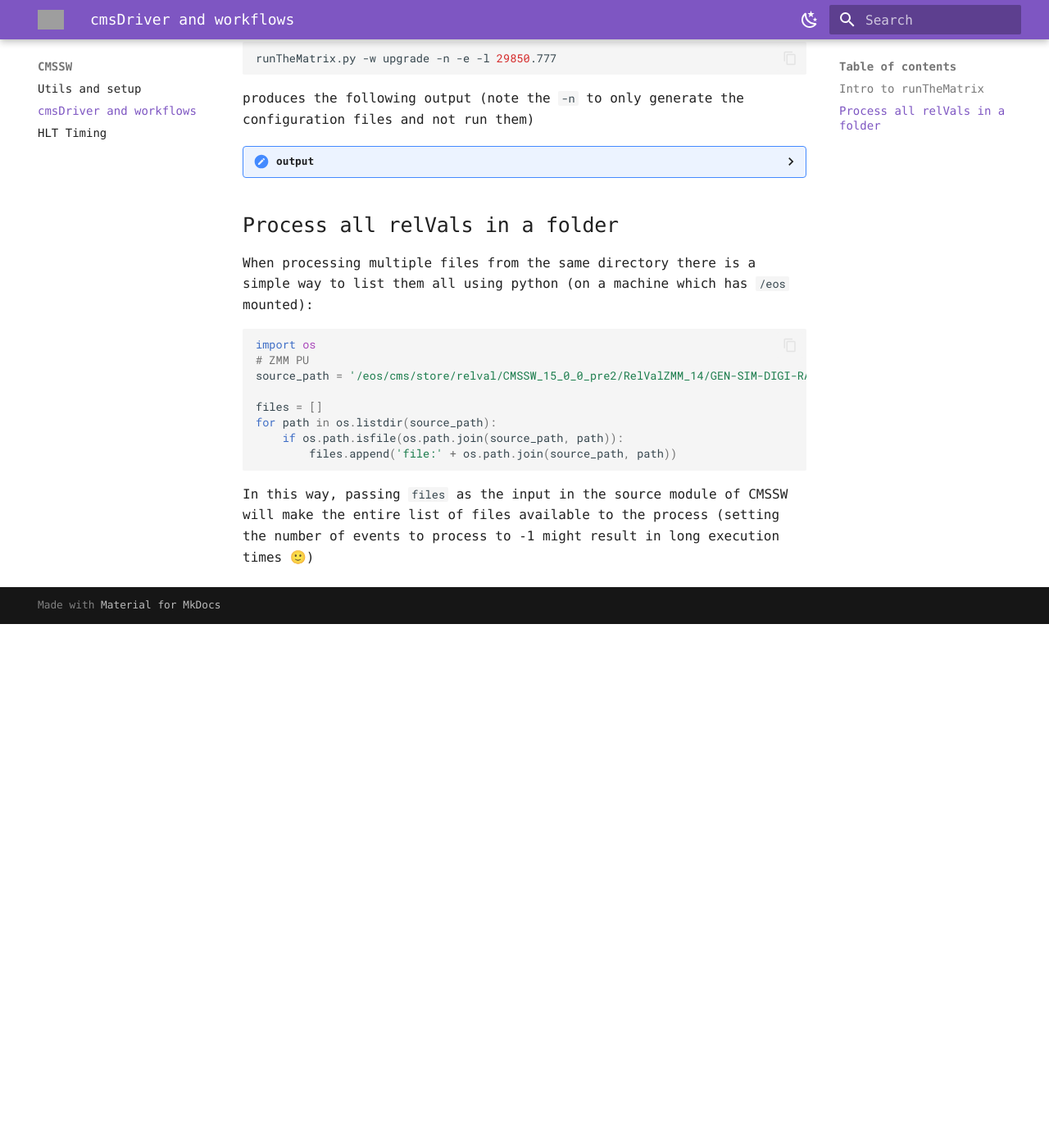
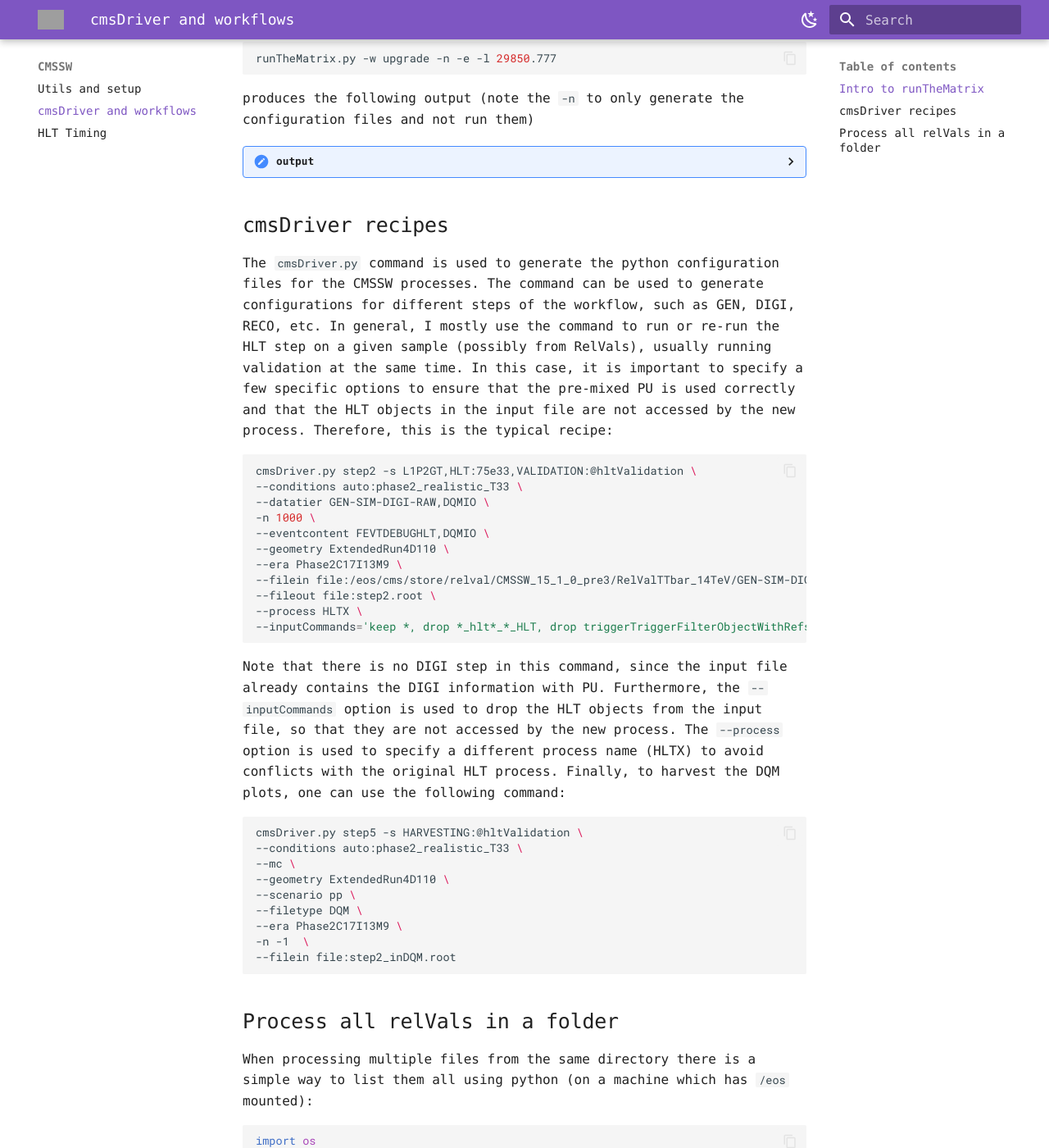
Before and after one commit to Parsifal-2045/docs, an MkDocs documentation site: the page built from docs/cmssw/driver_and_workflows.md, in a window 1280 px wide and 1400 px high, scrolled down 1397 px. Shown: the whole window at 82% size. Built offline with MkDocs 1.6.1 and Material for MkDocs 9.7.7, drawn with Linux system fonts in a browser that asks for light colours; some web fonts are replaced; before the commit the page ends 2158 px from its top, so only the background shows below that; grey boxes are pictures that could not be loaded.

Commit message:
Update cmsDriver recipe

````diff
--- a/docs/cmssw/driver_and_workflows.md
+++ b/docs/cmssw/driver_and_workflows.md
@@ -88,7 +88,35 @@ ZMM_14TeV_TuneCP5_cfi
 
 </details>
 
-
+## cmsDriver recipes
+The `cmsDriver.py` command is used to generate the python configuration files for the CMSSW processes. The command can be used to generate configurations for different steps of the workflow, such as GEN, DIGI, RECO, etc.
+In general, I mostly use the command to run or re-run the HLT step on a given sample (possibly from RelVals), usually running validation at the same time. In this case, it is important to specify a few specific options to ensure that the pre-mixed PU is used correctly and that the HLT objects in the input file are not accessed by the new process. Therefore, this is the typical recipe:
+```bash
+cmsDriver.py step2 -s L1P2GT,HLT:75e33,VALIDATION:@hltValidation \
+--conditions auto:phase2_realistic_T33 \
+--datatier GEN-SIM-DIGI-RAW,DQMIO \
+-n 1000 \
+--eventcontent FEVTDEBUGHLT,DQMIO \
+--geometry ExtendedRun4D110 \
+--era Phase2C17I13M9 \
+--filein file:/eos/cms/store/relval/CMSSW_15_1_0_pre3/RelValTTbar_14TeV/GEN-SIM-DIGI-RAW/PU_150X_mcRun4_realistic_v1_STD_Run4D110_PU-v1/2590000/00c675dc-1517-4af7-8dd4-841e0668fefe.root \
+--fileout file:step2.root \
+--process HLTX \
+--inputCommands='keep *, drop *_hlt*_*_HLT, drop triggerTriggerFilterObjectWithRefs_l1t*_*_HLT'
+```
+Note that there is no DIGI step in this command, since the input file already contains the DIGI information with PU. Furthermore, the `--inputCommands` option is used to drop the HLT objects from the input file, so that they are not accessed by the new process. The `--process` option is used to specify a different process name (HLTX) to avoid conflicts with the original HLT process.
+Finally, to harvest the DQM plots, one can use the following command:
+```bash
+cmsDriver.py step5 -s HARVESTING:@hltValidation \
+--conditions auto:phase2_realistic_T33 \
+--mc \
+--geometry ExtendedRun4D110 \
+--scenario pp \
+--filetype DQM \
+--era Phase2C17I13M9 \
+-n -1  \
+--filein file:step2_inDQM.root
+```
 ## Process all relVals in a folder
 When processing multiple files from the same directory there is a simple way to list them all using python (on a machine which has `/eos` mounted):
 
````
